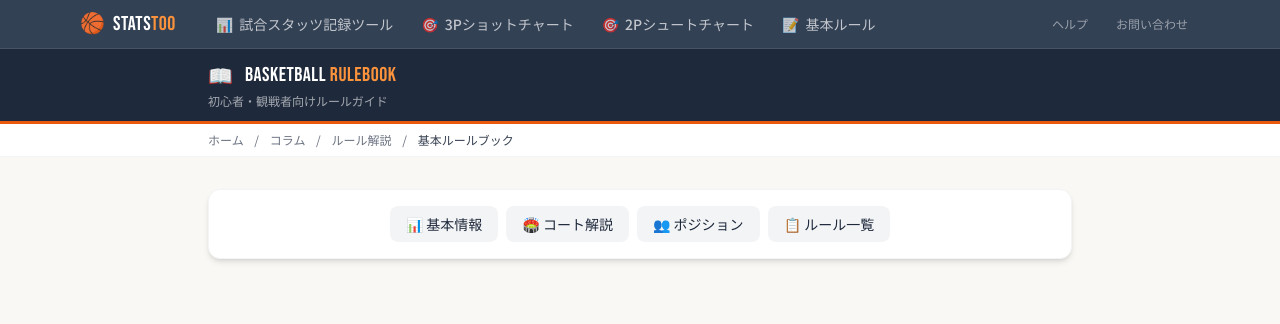
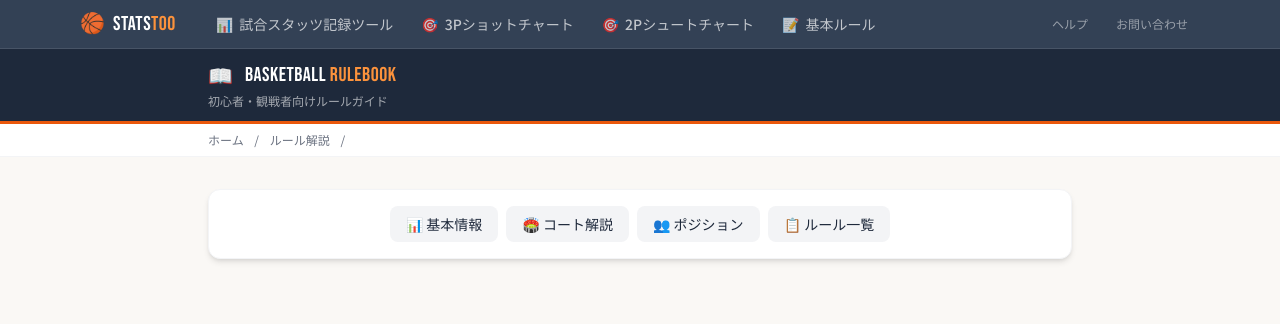
Before and after one commit to BSK-Ryo/statstoo, a Jekyll site: the page built from rule/index.html, in a window 1280 px wide and 900 px high. Shown: the top 324 px of the window. Built offline with Jekyll 4.4.1, drawn with Linux system fonts in a browser that asks for light colours; nearby versions of some CDN libraries.

Commit message:
Update index.html

```diff
--- a/rule/index.html
+++ b/rule/index.html
@@ -100,11 +100,8 @@ description: バスケットボールの基本ルールを分かりやすく解
         <nav class="text-xs text-gray-500">
             <a href="/" class="hover:text-primary transition">ホーム</a>
             <span class="mx-2">/</span>
-            <a href="/column/" class="hover:text-primary transition">コラム</a>
+            <a href="/rule/" class="hover:text-primary transition">ルール解説</a>
             <span class="mx-2">/</span>
-            <a href="/column/rules/" class="hover:text-primary transition">ルール解説</a>
-            <span class="mx-2">/</span>
-            <span class="text-gray-700">基本ルールブック</span>
         </nav>
     </div>
 </div>
```
